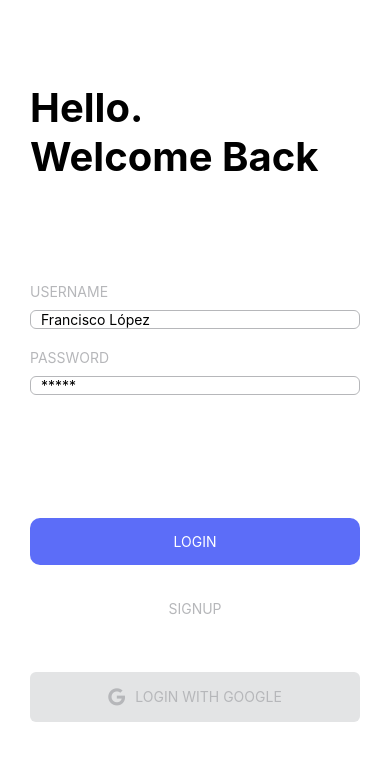
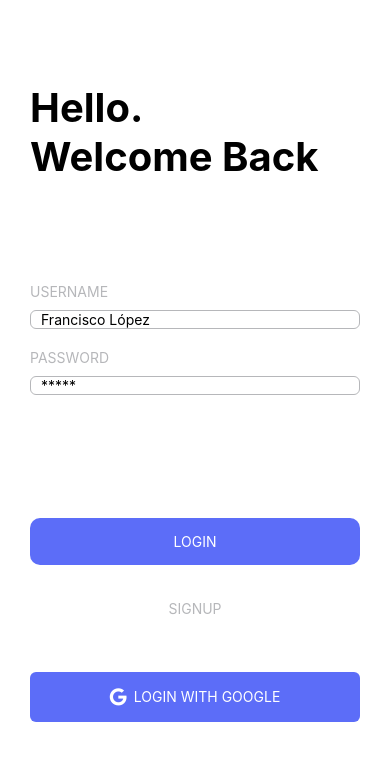
Before and after one commit to BC-MAR-21-RN/kata-05-reservacion-vuelo-equipo-02-k05-reservacion-vuelo, a React Native app in the folder reservacionVuelo/: screen / in a window 390 px wide. Shown: the top 760 px of the page. Built offline with nearby package versions, Linux system fonts and the light colour scheme.

Commit message:
Separated styles from component

```diff
--- a/reservacionVuelo/Screens/Login.js
+++ b/reservacionVuelo/Screens/Login.js
@@ -1,13 +1,7 @@
 import React, {Component} from 'react';
-import {
-  View,
-  Text,
-  TextInput,
-  StyleSheet,
-  TouchableOpacity,
-  Dimensions,
-} from 'react-native';
+import {View, Text, TextInput, TouchableOpacity} from 'react-native';
 import Icon from 'react-native-vector-icons/FontAwesome';
+import {styles} from '../Screens/LoginStyles';
 
 export class Login extends Component {
   constructor(props) {
@@ -47,9 +41,9 @@ export class Login extends Component {
             style={styles.loginGoogle}>
             <View style={styles.buttonWithIcon}>
               <View style={styles.iconSpace}>
-                <Icon name="google" size={20} color="#b6b7ba" />
+                <Icon name="google" size={20} color="#ffff" />
               </View>
-              <Text style={styles.emptyButtonText}>LOGIN WITH GOOGLE</Text>
+              <Text style={styles.filledButtonText}>LOGIN WITH GOOGLE</Text>
             </View>
           </TouchableOpacity>
         </View>
@@ -57,65 +51,3 @@ export class Login extends Component {
     );
   }
 }
-
-const styles = StyleSheet.create({
-  container: {
-    height: Dimensions.get('window').height,
-    justifyContent: 'space-evenly',
-    paddingLeft: 30,
-    paddingRight: 30,
-  },
-  welcomeText: {
-    fontWeight: '700',
-    fontSize: 40,
-  },
-  label: {
-    color: '#b6b7ba',
-    paddingTop: 20,
-    paddingBottom: 10,
-  },
-  textInput: {
-    borderWidth: 1,
-    borderColor: '#b6b7ba',
-    paddingLeft: 10,
-    borderRadius: 6,
-  },
-  filledButton: {
-    borderRadius: 10,
-    backgroundColor: '#5c6df8',
-    alignItems: 'center',
-    padding: 15,
-    marginBottom: 20,
-    marginTop: 40,
-  },
-  filledButtonText: {
-    color: '#ffff',
-  },
-  emptyButton: {
-    borderRadius: 10,
-    alignItems: 'center',
-    padding: 15,
-  },
-  emptyButtonText: {
-    color: '#b6b7ba',
-  },
-  loginGoogle: {
-    height: 50,
-    width: '100%',
-    marginTop: 40,
-    marginBottom: 40,
-    alignItems: 'center',
-    textAlign: 'center',
-    backgroundColor: '#e3e4e5',
-    borderRadius: 6,
-  },
-  iconSpace: {
-    paddingRight: 10,
-  },
-  buttonWithIcon: {
-    flex: 1,
-    flexDirection: 'row',
-    alignItems: 'center',
-    justifyContent: 'center',
-  },
-});
--- /dev/null
+++ b/reservacionVuelo/Screens/LoginStyles.js
@@ -0,0 +1,63 @@
+import {StyleSheet, Dimensions} from 'react-native';
+
+export const styles = StyleSheet.create({
+  container: {
+    height: Dimensions.get('window').height,
+    justifyContent: 'space-evenly',
+    paddingLeft: 30,
+    paddingRight: 30,
+  },
+  welcomeText: {
+    fontWeight: '700',
+    fontSize: 40,
+  },
+  label: {
+    color: '#b6b7ba',
+    paddingTop: 20,
+    paddingBottom: 10,
+  },
+  textInput: {
+    borderWidth: 1,
+    borderColor: '#b6b7ba',
+    paddingLeft: 10,
+    borderRadius: 6,
+  },
+  filledButton: {
+    borderRadius: 10,
+    backgroundColor: '#5c6df8',
+    alignItems: 'center',
+    padding: 15,
+    marginBottom: 20,
+    marginTop: 40,
+  },
+  filledButtonText: {
+    color: '#ffff',
+  },
+  emptyButton: {
+    borderRadius: 10,
+    alignItems: 'center',
+    padding: 15,
+  },
+  emptyButtonText: {
+    color: '#b6b7ba',
+  },
+  loginGoogle: {
+    height: 50,
+    width: '100%',
+    marginTop: 40,
+    marginBottom: 40,
+    alignItems: 'center',
+    textAlign: 'center',
+    backgroundColor: '#5c6df8',
+    borderRadius: 6,
+  },
+  iconSpace: {
+    paddingRight: 7,
+  },
+  buttonWithIcon: {
+    flex: 1,
+    flexDirection: 'row',
+    alignItems: 'center',
+    justifyContent: 'center',
+  },
+});
```
